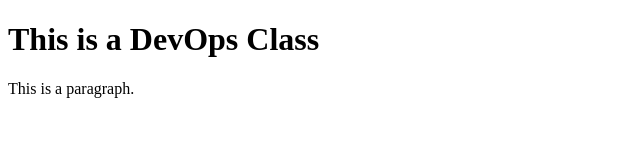
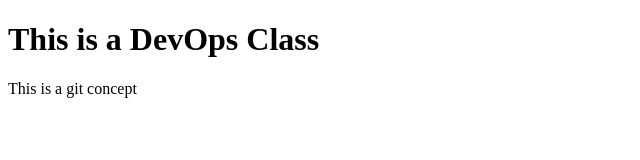
Before and after one commit to ritwikptk/website, a plain HTML site: page index.html in a window 1280 px wide. Shown: the full height of the page, 0-640 px from the left. Drawn offline with Linux system fonts and the light colour scheme.

Commit message:
modify para
Test

```diff
--- a/index.html
+++ b/index.html
@@ -6,7 +6,7 @@
 <body>
 
 <h1>This is a DevOps Class</h1>
-<p>This is a paragraph.</p>
+<p>This is a git concept</p>
 
 </body>
 </html>
```
